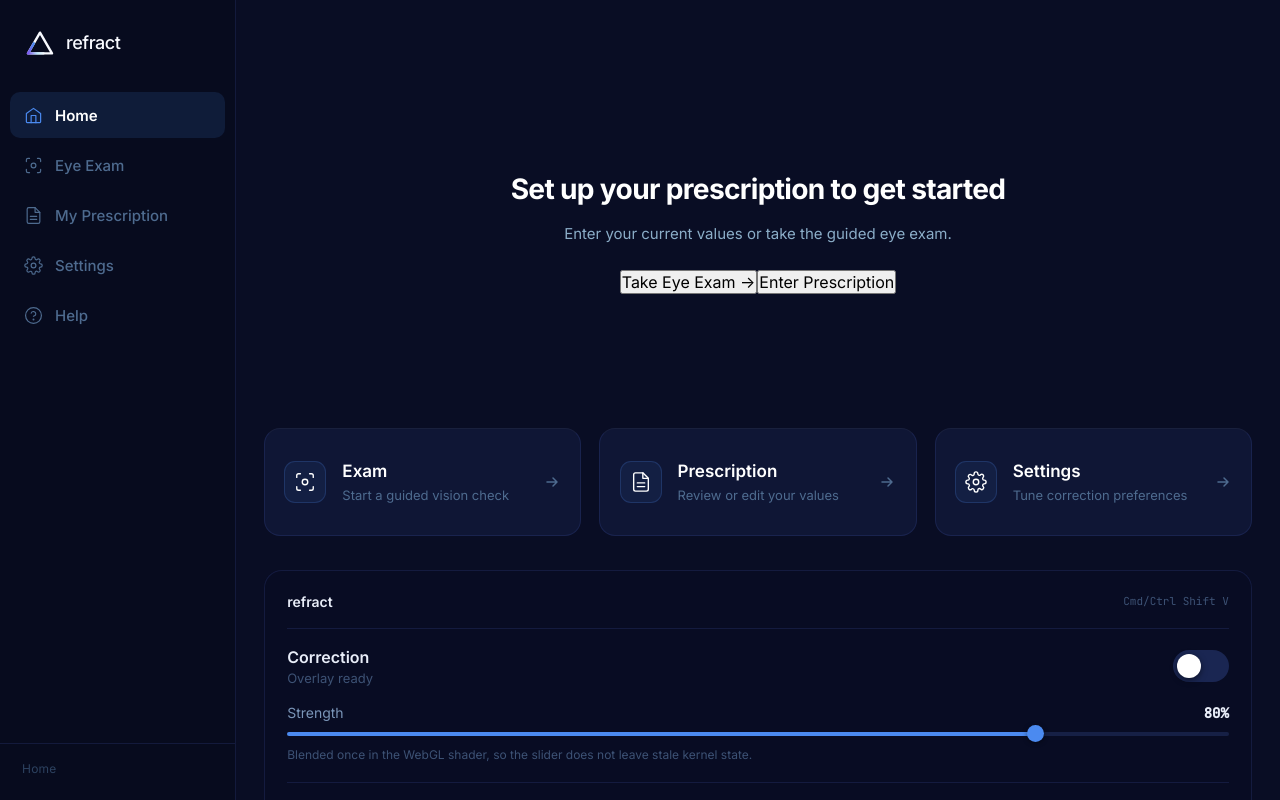
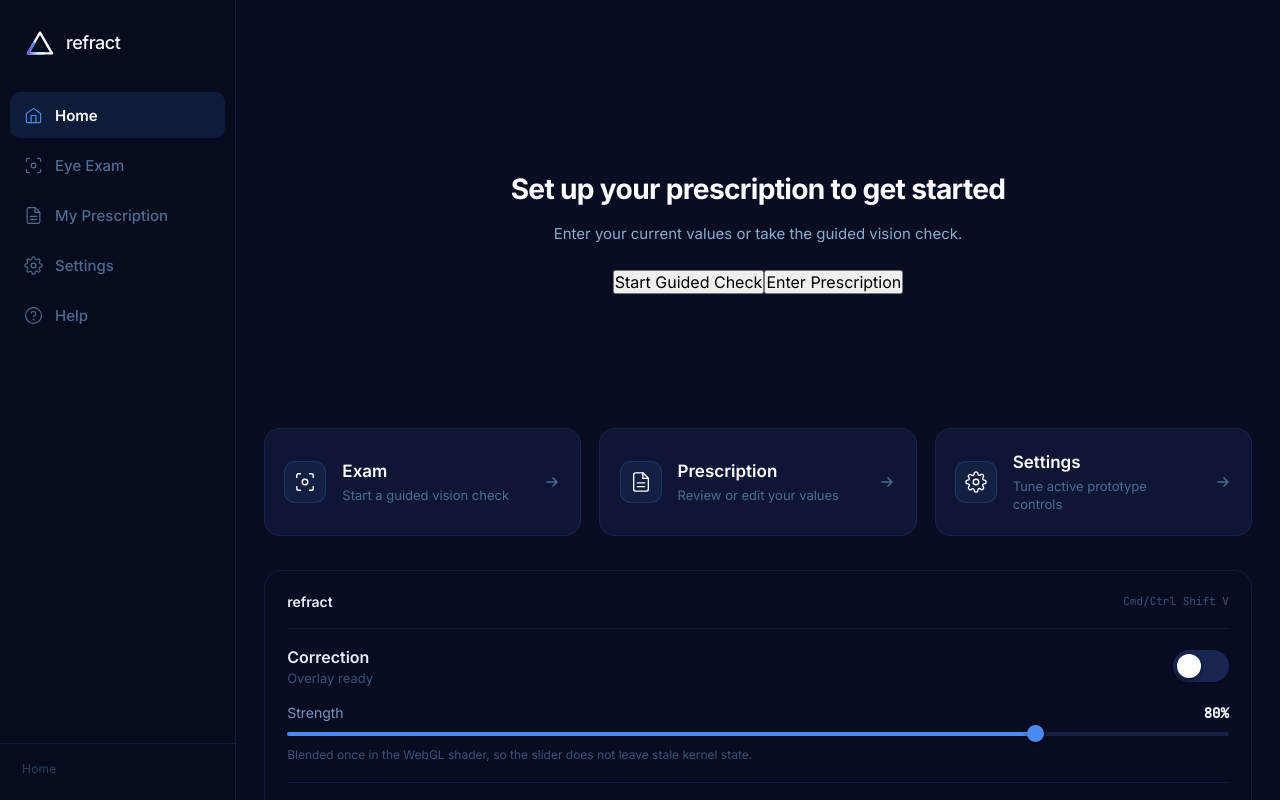
Before and after one commit to kzhu37/Refract-Portfolio, a React (Vite) app in the folder src/renderer/: page / in a window 1280 px wide. Built offline with nearby package versions, Linux system fonts and the light colour scheme.

Commit message:
Align home status with active optical profile

```diff
--- a/src/renderer/pages/Home.tsx
+++ b/src/renderer/pages/Home.tsx
@@ -74,7 +74,7 @@ function RxRow({ label, rx }: { label: 'OD' | 'OS'; rx: EyePrescription }) {
           <>
             <span className="home-rx-operator">/</span>
             <span className="home-rx-value">{fmtDiop(rx.cylinder)}</span>
-            <span className="home-rx-operator">×</span>
+            <span className="home-rx-operator">x</span>
             <span className="home-rx-value home-rx-axis">{rx.axis ?? 0}</span>
           </>
         )}
@@ -140,7 +140,7 @@ const QUICK_ACTIONS: QuickAction[] = [
   },
   {
     label: 'Settings',
-    description: 'Tune correction preferences',
+    description: 'Tune active prototype controls',
     path: '/settings',
     Icon: ({ className }) => (
       <svg width="20" height="20" viewBox="0 0 24 24" fill="none"
@@ -155,27 +155,27 @@ const QUICK_ACTIONS: QuickAction[] = [
 
 export function Home() {
   const navigate = useNavigate()
-  const prescription = usePrescriptionStore((s) => s.prescription)
-  const correctionEnabled = usePrescriptionStore((s) => s.correctionEnabled)
-  const eyeTrackingCalibrated = usePrescriptionStore((s) => s.eyeTrackingCalibrated)
-  const viewingDistanceCm = usePrescriptionStore((s) => s.viewingDistanceCm)
-  const activeEye = usePrescriptionStore((s) => s.activeEye)
-  const toggleCorrection = usePrescriptionStore((s) => s.toggleCorrection)
+  const prescription = usePrescriptionStore((state) => state.prescription)
+  const correctionEnabled = usePrescriptionStore((state) => state.correctionEnabled)
+  const eyeTrackingCalibrated = usePrescriptionStore((state) => state.eyeTrackingCalibrated)
+  const viewingDistanceCm = usePrescriptionStore((state) => state.viewingDistanceCm)
+  const activeEye = usePrescriptionStore((state) => state.activeEye)
+  const trackingMode = usePrescriptionStore((state) => state.trackingMode)
+  const toggleCorrection = usePrescriptionStore((state) => state.toggleCorrection)
 
-  const eyeLabel = activeEye === 'both' ? 'Both' : activeEye
   const stats = [
     {
-      label: 'Eye tracking',
-      value: eyeTrackingCalibrated ? 'Calibrated ✓' : 'Not calibrated',
+      label: 'Tracking',
+      value: trackingMode === 'cursor' ? 'Cursor' : eyeTrackingCalibrated ? 'Eye calibrated' : 'Eye not calibrated',
     },
     { label: 'Distance', value: `${viewingDistanceCm} cm` },
-    { label: 'Selected eye', value: eyeLabel },
+    { label: 'Active profile', value: activeEye },
   ]
 
   return (
     <div className="home-shell">
       <div className="home-shortcut-chip">
-        <span className="font-mono text-caption text-text-tertiary tracking-wide">⌘ Shift V</span>
+        <span className="font-mono text-caption text-text-tertiary tracking-wide">Cmd/Ctrl Shift V</span>
       </div>
 
       <section className="home-workspace">
@@ -196,7 +196,7 @@ export function Home() {
                 <div>
                   <span className="home-correction-row__title">Correction</span>
                   <span className="home-correction-row__hint">
-                    {correctionEnabled ? 'Applied to your selected eye view' : 'Ready when you need it'}
+                    {correctionEnabled ? `Using the ${activeEye} optical profile` : 'Ready when you need it'}
                   </span>
                 </div>
                 <Toggle on={correctionEnabled} onChange={toggleCorrection} />
@@ -214,13 +214,13 @@ export function Home() {
           ) : (
             <div className="home-empty-state">
               <h1>Set up your prescription to get started</h1>
-              <p>Enter your current values or take the guided eye exam.</p>
+              <p>Enter your current values or take the guided vision check.</p>
               <div className="flex flex-wrap justify-center gap-3">
                 <button
                   onClick={() => navigate('/exam')}
                   className="px-6 py-3 rounded-btn text-body-sm font-medium text-text-on-brand cursor-pointer border-none outline-none transition-all duration-150 hover:brightness-110 bg-brand-gradient"
                 >
-                  Take Eye Exam →
+                  Start Guided Check
                 </button>
                 <button
                   onClick={() => navigate('/prescription')}
```
